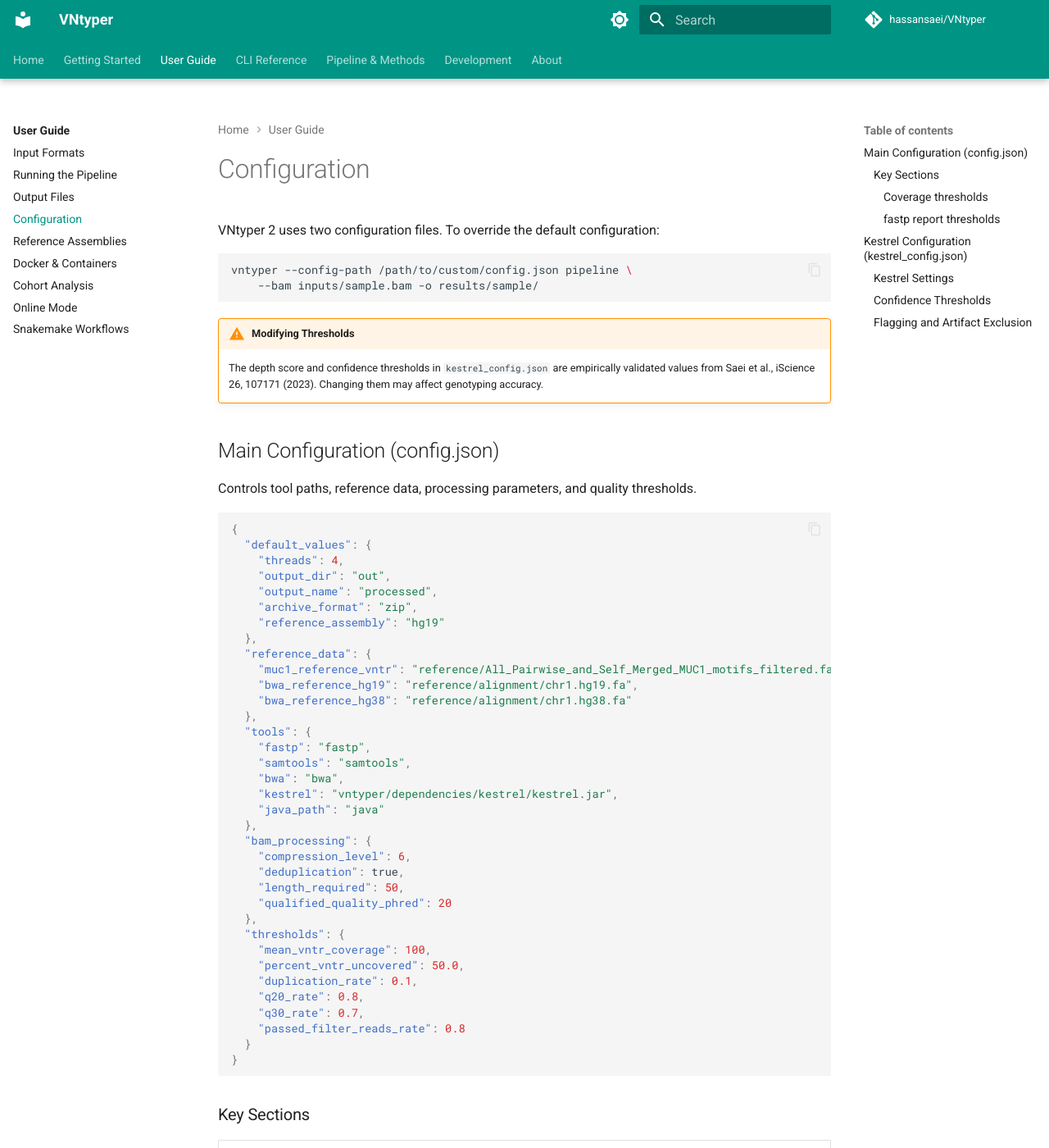
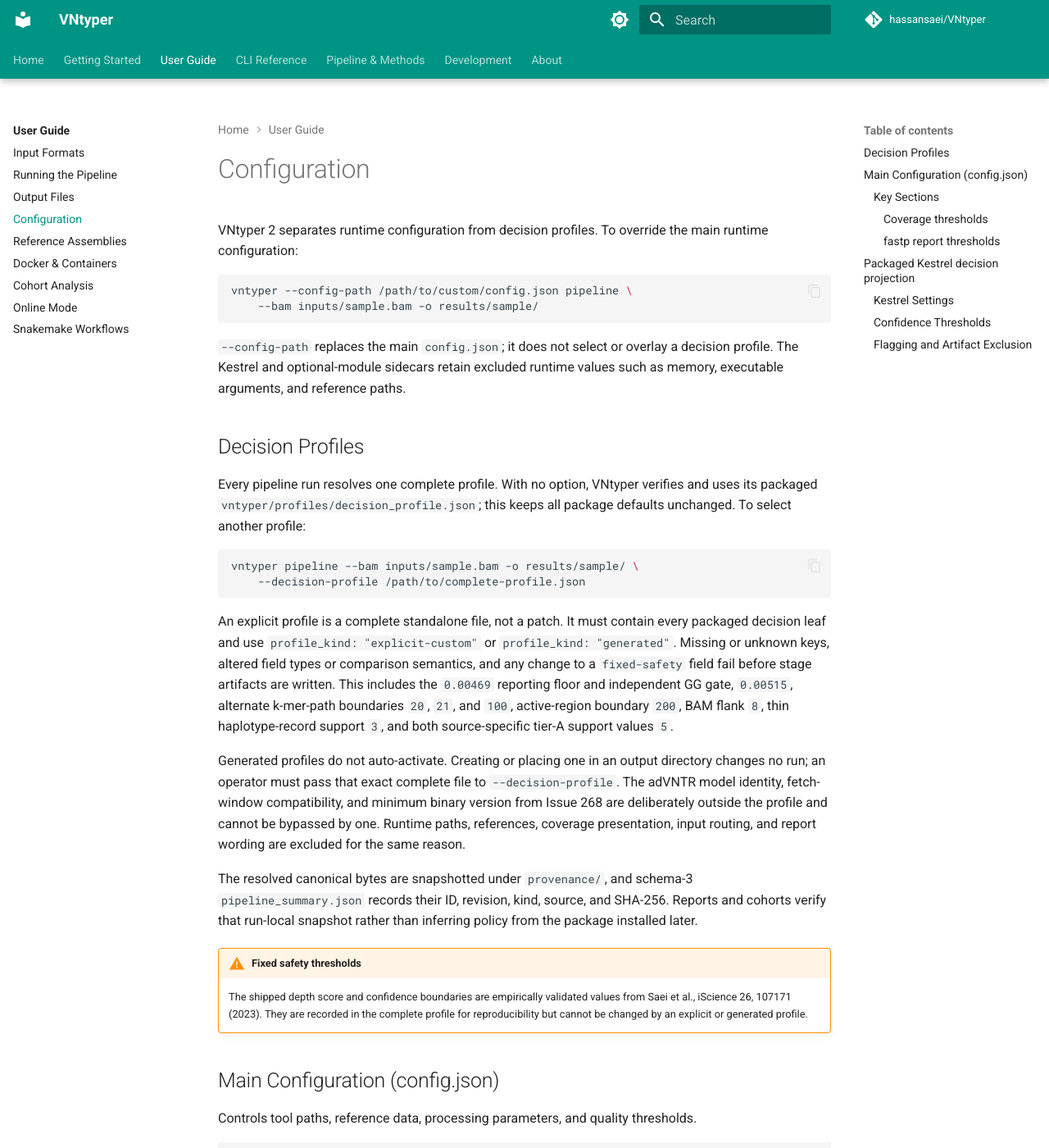
Before and after one commit to hassansaei/VNtyper, an MkDocs documentation site: the page built from docs/user-guide/configuration.md, in a window 1280 px wide and 1400 px high. Shown: the whole window at 82% size. Built offline with MkDocs 1.6.1 and Material for MkDocs 9.7.7, drawn with Linux system fonts in a browser that asks for light colours; comment, search, counter and statistics services are not loaded; some of the changed text lies outside the part shown.

Commit message:
docs(config): document complete decision profiles

````diff
--- a/docs/user-guide/configuration.md
+++ b/docs/user-guide/configuration.md
@@ -1,14 +1,51 @@
 # Configuration
 
-VNtyper 2 uses two configuration files. To override the default configuration:
+VNtyper 2 separates runtime configuration from decision profiles. To override the main
+runtime configuration:
 
 ```bash
 vntyper --config-path /path/to/custom/config.json pipeline \
     --bam inputs/sample.bam -o results/sample/
 ```
 
-!!! warning "Modifying Thresholds"
-    The depth score and confidence thresholds in `kestrel_config.json` are empirically validated values from Saei et al., iScience 26, 107171 (2023). Changing them may affect genotyping accuracy.
+`--config-path` replaces the main `config.json`; it does not select or overlay a decision
+profile. The Kestrel and optional-module sidecars retain excluded runtime values such as
+memory, executable arguments, and reference paths.
+
+## Decision Profiles
+
+Every pipeline run resolves one complete profile. With no option, VNtyper verifies and
+uses its packaged `vntyper/profiles/decision_profile.json`; this keeps all package
+defaults unchanged. To select another profile:
+
+```bash
+vntyper pipeline --bam inputs/sample.bam -o results/sample/ \
+    --decision-profile /path/to/complete-profile.json
+```
+
+An explicit profile is a complete standalone file, not a patch. It must contain every
+packaged decision leaf and use `profile_kind: "explicit-custom"` or
+`profile_kind: "generated"`. Missing or unknown keys, altered field types or comparison
+semantics, and any change to a `fixed-safety` field fail before stage artifacts are
+written. This includes the `0.00469` reporting floor and independent GG gate, `0.00515`,
+alternate k-mer-path boundaries `20`, `21`, and `100`, active-region boundary `200`, BAM
+flank `8`, thin haplotype-record support `3`, and both source-specific tier-A support
+values `5`.
+
+Generated profiles do not auto-activate. Creating or placing one in an output directory
+changes no run; an operator must pass that exact complete file to `--decision-profile`.
+The adVNTR model identity, fetch-window compatibility, and minimum binary version from
+Issue 268 are deliberately outside the profile and cannot be bypassed by one. Runtime
+paths, references, coverage presentation, input routing, and report wording are excluded
+for the same reason.
+
+The resolved canonical bytes are snapshotted under `provenance/`, and schema-3
+`pipeline_summary.json` records their ID, revision, kind, source, and SHA-256. Reports
+and cohorts verify that run-local snapshot rather than inferring policy from the package
+installed later.
+
+!!! warning "Fixed safety thresholds"
+    The shipped depth score and confidence boundaries are empirically validated values from Saei et al., iScience 26, 107171 (2023). They are recorded in the complete profile for reproducibility but cannot be changed by an explicit or generated profile.
 
 ## Main Configuration (config.json)
 
@@ -89,9 +126,11 @@
 logged and raise `ValueError` while rendering rather than silently substituting a
 default cutoff.
 
-## Kestrel Configuration (kestrel_config.json)
+## Packaged Kestrel decision projection
 
-Controls Kestrel execution and the entire postprocessing pipeline (scoring, confidence, motif filtering, flagging).
+The packaged profile projects the following Kestrel decisions. `kestrel_config.json`
+retains excluded Kestrel runtime settings; pipeline decision consumers use the one
+resolved profile instead of reading mutable module globals.
 
 ```json
 {
````
Also changed, not shown: docs/cli/cohort.md (+15 -0 lines), docs/cli/pipeline.md (+16 -0 lines), docs/cli/report.md (+10 -0 lines), docs/pipeline/nomenclature.md (+15 -0 lines).
